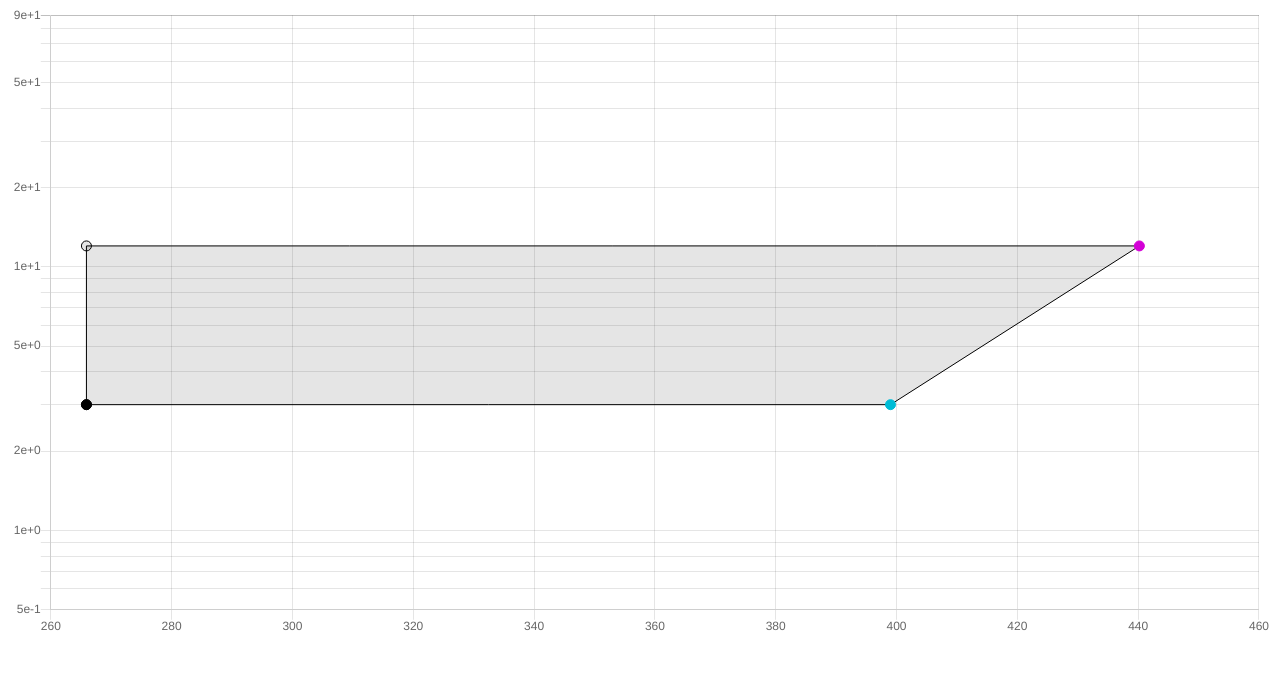
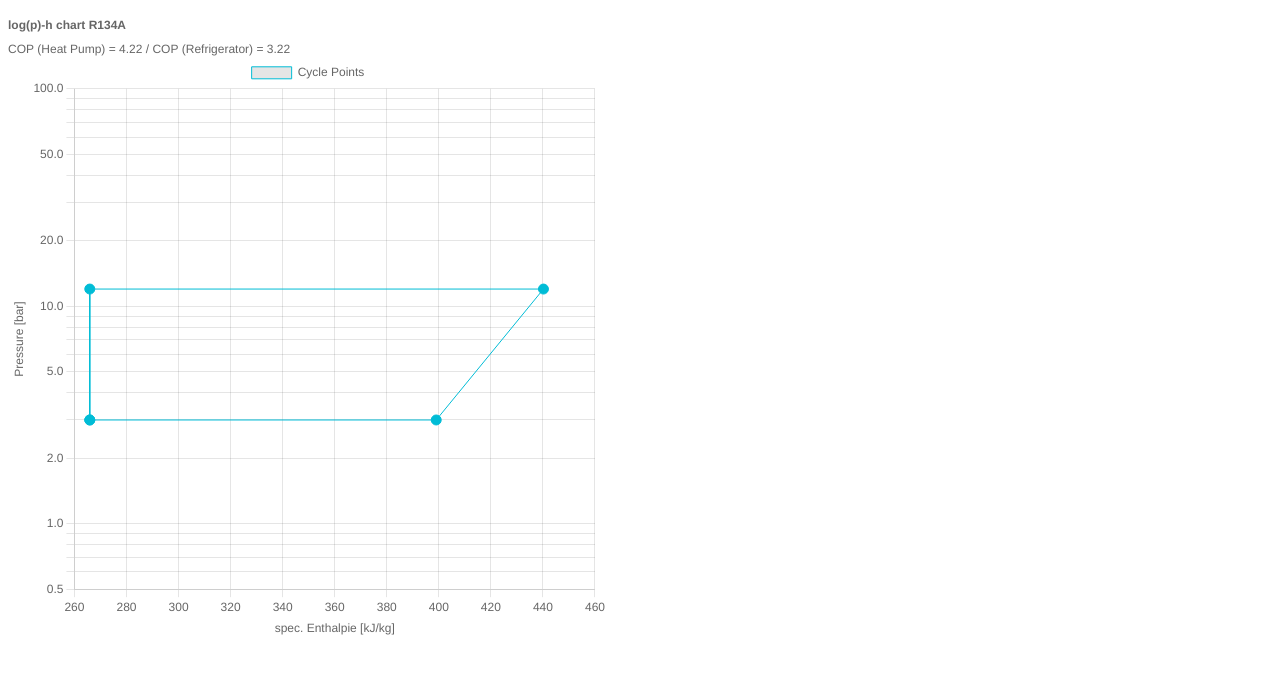
Before and after one commit to WarutC/ph-diagram, a website: page widget/index.html in a window 1280 px wide. Drawn offline with nearby package versions, Linux system fonts and the light colour scheme.

Commit message:
style(Axes): Add title and axes label.

```diff
--- a/widget/index.html
+++ b/widget/index.html
@@ -3,12 +3,13 @@
 <head>
     <meta charset="UTF-8">
     <title>PH Diagram</title>
-    <script src="https://cdnjs.cloudflare.com/ajax/libs/Chart.js/2.9.3/Chart.min.js"></script>
 </head>
 <body>
 <div>
-    <canvas id="myChart"></canvas>
+    <canvas id="myChart" style="width:100%;max-width:600px"></canvas>
 </div>
+<script src="./node_modules/chart.js/dist/chart.js"></script>
+
 <script>
   const mockData = [
     {x: 265.9, y: 3},
@@ -22,14 +23,15 @@
   let myChart;
   let chartData = {
     datasets: [{
+      label: "Cycle Points",
       data: mockData,
-      borderColor: 'black',
+      borderColor: '#00bcd6',
       borderWidth: 1,
-      pointBackgroundColor: ['#000',
-        '#00bcd6', '#d300d6'
+      pointBackgroundColor: ['#00bcd6',
+        '#00bcd6', '#00bcd6', '#00bcd6'
       ],
-      pointBorderColor: ['#000',
-        '#00bcd6', '#d300d6'
+      pointBorderColor: ['#00bcd6',
+        '#00bcd6', '#00bcd6', '#00bcd6'
       ],
       pointRadius: 5,
       pointHoverRadius: 5,
@@ -40,19 +42,34 @@
   };
 
   const options = {
-    legend: false,
-    tooltips: false,
+    plugins: {
+      title: {
+        display: true,
+        text: 'log(p)-h chart R134A',
+        align: 'start',
+      },
+      subtitle: {
+        display: true,
+        text: 'COP (Heat Pump) = 4.22 / COP (Refrigerator) = 3.22',
+        align: 'start'
+      }
+    },
     scales: {
-      xAxes: [{}],
-      yAxes: [{
-        ticks: {
-          min: 0.5,
-          max: 90,
-          // padding: 10
+      y: {
+        title: {
+          text: 'Pressure [bar]',
+          display: true
         },
         type: 'logarithmic',
-        display: true
-      }]
+        max: 100,
+        min: 0.5
+      },
+      x: {
+        title: {
+          text: 'spec. Enthalpie [kJ/kg]',
+          display: true
+        },
+      }
     }
   }
 
@@ -61,7 +78,7 @@
   myChart = new Chart(canvasCtx, {
     type: 'scatter',
     data: chartData,
-    options: options
+    options: options,
   })
 </script>
 </body>
```
Also changed, not shown: widget/package.json (added, +14 -0 lines), 1 other file.
